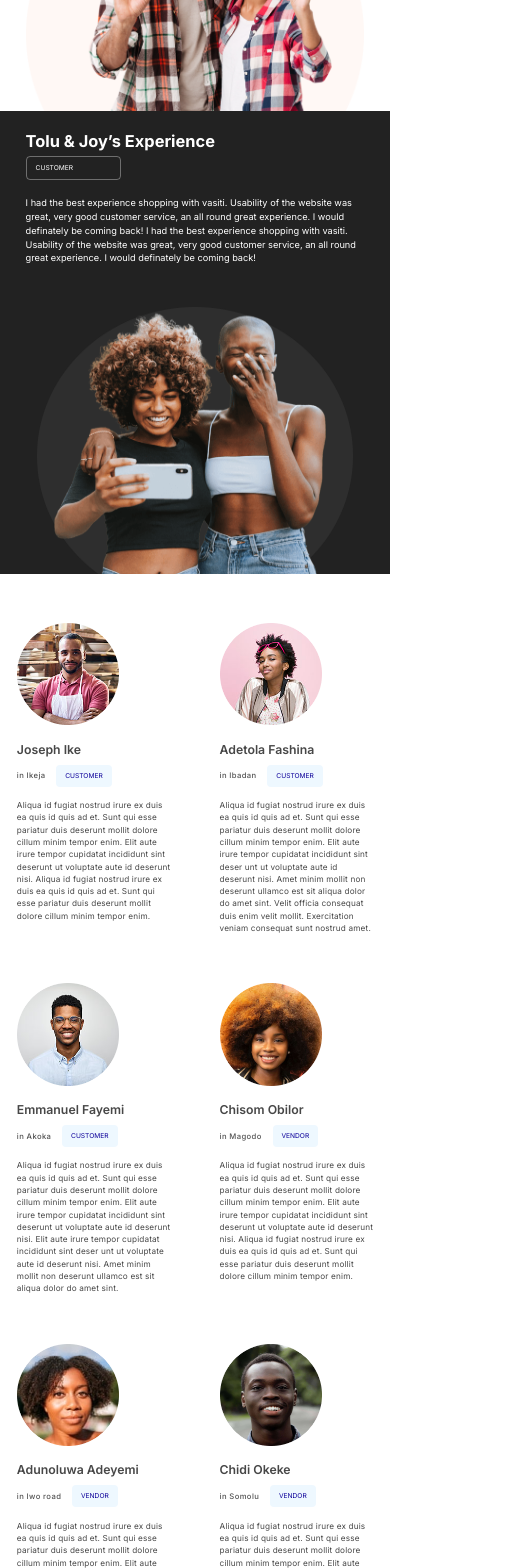
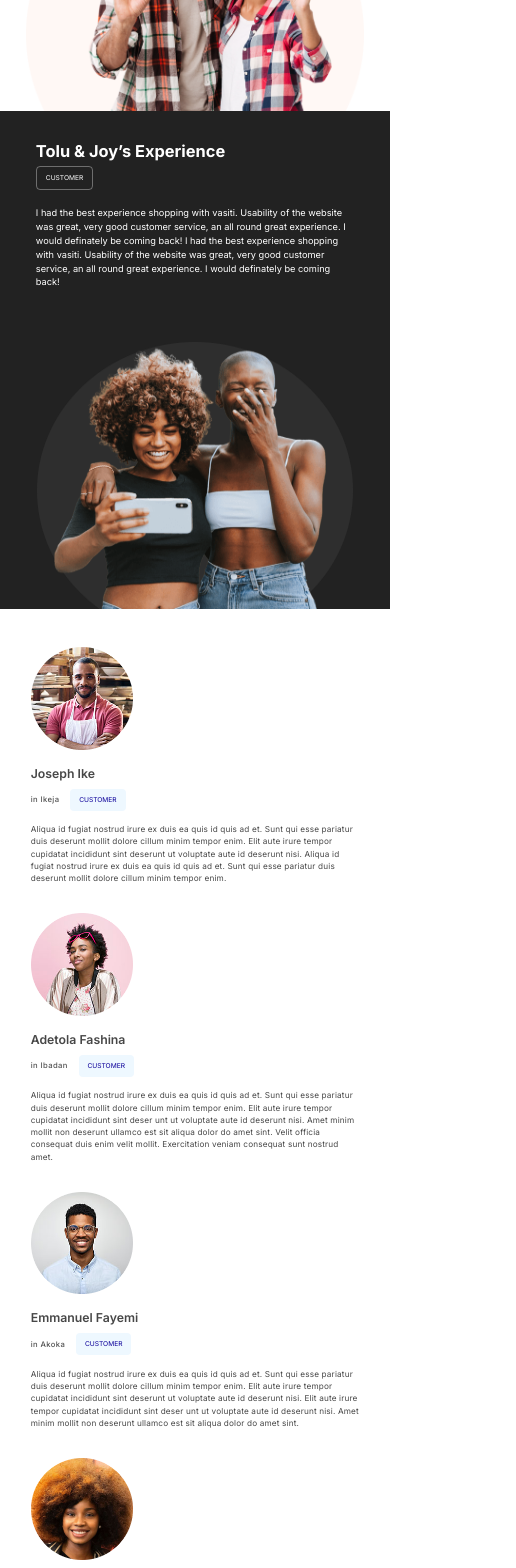
Before and after one commit to stazdev/cloudfift, a React (Create React App) app: page / in a window 390 px wide. Shown: the part 360-1928 px from the top of the page, 516 px wide, since content can reach past the window. Built offline with nearby package versions, Linux system fonts and the light colour scheme.

Commit message:
media query completed and little changes to userTag

```diff
--- a/src/components/Button/Button.css
+++ b/src/components/Button/Button.css
@@ -1,8 +1,16 @@
 .button {
   color: #fff;
+  width: max-content;
   text-decoration: none;
+  text-transform: uppercase;
   background-color: #ff5c00;
   box-shadow: 1px 4px 8px rgba(239, 88, 3, 0.2);
   border-radius: 4px;
   padding: 8.5px 16px;
 }
+
+.button__light {
+  color: #000;
+  background-color: #fff;
+  box-shadow: none;
+}
--- a/src/components/Button/Button.js
+++ b/src/components/Button/Button.js
@@ -13,7 +13,10 @@ const Button = (props) => {
   }
   if (props.to) {
     return (
-      <Link to={props.to} className="button">
+      <Link
+        to={props.to}
+        className={`button ${props.light && "button__light"}`}
+      >
         {props.children}
       </Link>
     );
--- a/src/components/FeaturedCustomer/Customer.css
+++ b/src/components/FeaturedCustomer/Customer.css
@@ -19,7 +19,8 @@
 .customer__text {
   max-width: 68.6rem;
   width: 100%;
-  margin-left: 14.3rem;
+  padding: 2rem;
+  /* margin-left: 14.3rem; */
 }
 .customer__text h2 {
   line-height: 3.87rem;
@@ -48,9 +49,6 @@
   .customer__image {
     margin-bottom: -6rem;
   }
-  .customer__text {
-    margin: 0;
-  }
 
   .customer__text p {
     max-width: 68rem;
--- a/src/components/FeaturedVendor/Vendor.css
+++ b/src/components/FeaturedVendor/Vendor.css
@@ -7,7 +7,6 @@
   color: #242120;
   overflow: hidden;
   padding: 6.4rem 12.7rem 0rem 12.7rem;
-  position: relative;
 }
 
 .vendor__image {
@@ -22,7 +21,7 @@
 .vendor__text {
   max-width: 68.6rem;
   width: 100%;
-  margin-right: 14.3rem;
+  padding: 2rem;
 }
 .vendor__text h2 {
   line-height: 3.87rem;
@@ -57,3 +56,10 @@
     max-width: 68rem;
   }
 }
+
+@media screen and (max-width: 485px) {
+  .vendor {
+    padding: 4rem 5rem 0rem 5rem;
+    grid-template-columns: 1fr;
+  }
+}
--- a/src/components/Footer/Footer.css
+++ b/src/components/Footer/Footer.css
@@ -3,15 +3,15 @@
   color: #fff;
   font-family: "Roboto", sans-serif;
   font-weight: 400;
+  padding: 0 5rem;
 }
 
 .footer__top {
-  display: flex;
-  justify-content: center;
-  align-items: center;
+  display: grid;
+  grid-template-columns: repeat(2, 1fr);
+  place-items: center;
 }
 .footer__top img {
-  margin-right: 16.5rem;
   margin-top: -5rem;
   max-width: 37.2rem;
   max-height: 37.2rem;
@@ -37,7 +37,7 @@
   display: flex;
   justify-content: space-between;
   align-items: center;
-  width: 368px;
+  max-width: 46rem;
   background-color: rgba(225, 225, 225, 0.2);
   border-radius: 0.6rem;
   margin-top: 3.2rem;
@@ -46,13 +46,19 @@
 }
 
 .subscribe input {
+  width: 100%;
   color: #fff;
-
   padding: 1rem 1rem;
-  font-size: 1.4rem;
+  font-size: 14px;
   background-color: transparent;
   border: none;
 }
 .subscribe input:focus {
   outline: none;
 }
+
+@media screen and (max-width: 485px) {
+  .footer__top {
+    grid-template-columns: 1fr;
+  }
+}
--- a/src/components/Footer/Footer.js
+++ b/src/components/Footer/Footer.js
@@ -18,7 +18,9 @@ const Footer = () => {
           </p>
           <div className="subscribe">
             <input type="email" placeholder="enter your email address" />
-            <Button to="#">subscribe</Button>
+            <Button to="#" light>
+              subscribe
+            </Button>
           </div>
         </div>
       </div>
--- a/src/components/UserComment/User.css
+++ b/src/components/UserComment/User.css
@@ -3,13 +3,12 @@
   grid-template-columns: repeat(3, 34rem);
   gap: 5.6rem;
   place-content: center;
-  padding: 7.5rem 0;
+  padding: 7.5rem 6rem;
 }
 
-.card {
-  max-width: 34rem;
+/* .card {
   padding: 2rem;
-}
+} */
 .username {
   font-size: 2.4rem;
   font-weight: 600;
@@ -46,6 +45,13 @@ img {
 
 @media screen and (max-width: 750px) {
   .cards {
-    grid-template-columns: repeat(2, 34rem);
+    grid-template-columns: repeat(2, minmax(34rem, 50rem));
   }
 }
+
+@media screen and (max-width: 485px) {
+  .cards {
+    grid-template-columns: minmax(34rem, 65rem);
+    place-items: center;
+  }
+}
--- a/src/components/UserComment/User.js
+++ b/src/components/UserComment/User.js
@@ -13,8 +13,11 @@ const User = () => {
           <div className="username">{user.name}</div>
           <div className="location">
             <span>in {user.city}</span>
-            {/* {user.user__type === 'customer' ? <Tag customer>{user.user_type}</Tag>} */}
-            <Tag customer>{user.user_type}</Tag>
+            {user.user_type === "customer" && (
+              <Tag customer>{user.user_type}</Tag>
+            )}
+            {user.user_type === "vendor" && <Tag vendor>{user.user_type}</Tag>}
+            {/* <Tag customer>{user.user_type}</Tag> */}
           </div>
           <div className="comment">{user.comment}</div>
         </div>
--- a/src/components/UserTag/Tag.css
+++ b/src/components/UserTag/Tag.css
@@ -2,7 +2,7 @@
   color: #fff;
   font-size: 1.3rem;
   text-transform: uppercase;
-  max-width: 95px;
+  max-width: max-content;
   border-radius: 4px;
   border: 1px solid rgba(225, 225, 225, 0.4);
   padding: 7px 9px;
```
